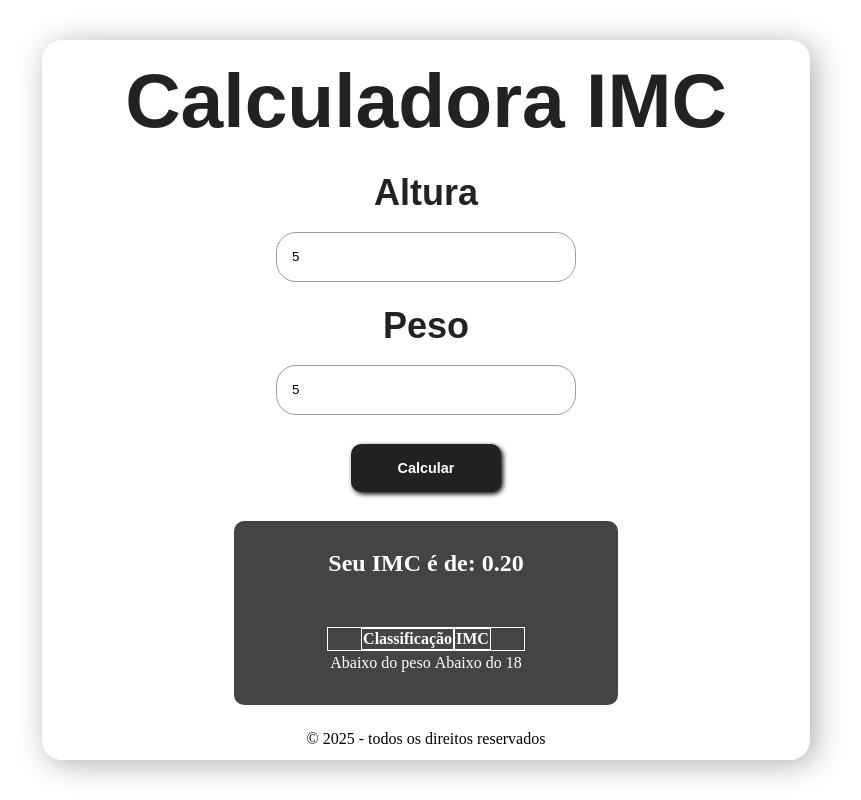
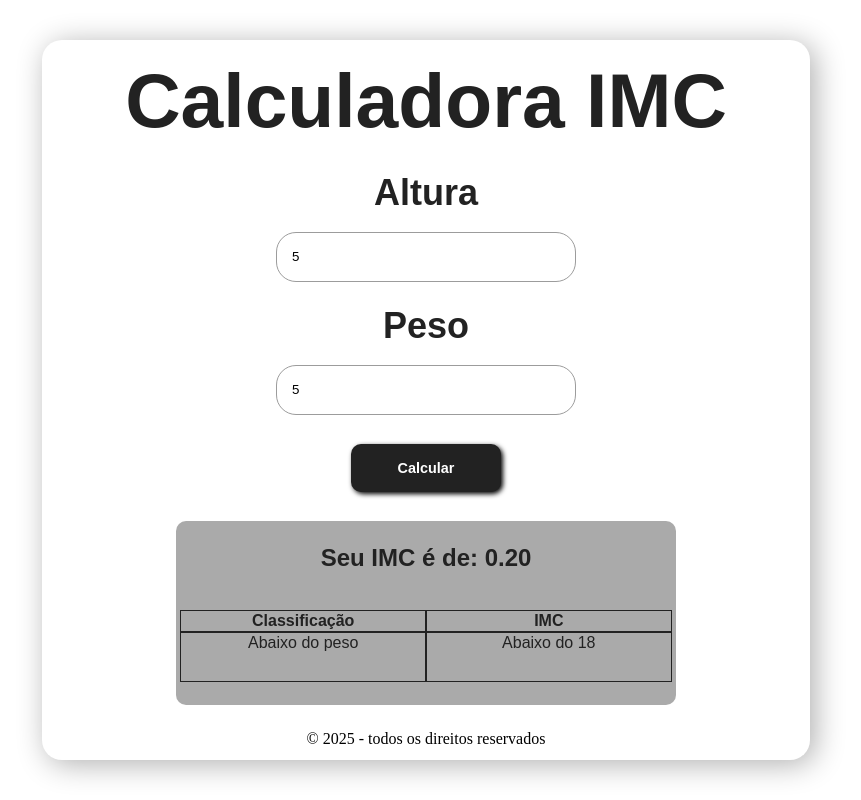
Before and after one commit to phsushi/cpCidade, a React (Vite) app: page / in a window 1280 px wide. Both pictures are taken after typing "5", "5" into the empty fields and a click on the button "Calcular". Shown: the whole page, without its empty margins (214-1075 px from the left). Built offline with nearby package versions, Linux system fonts and the light colour scheme.

Commit message:
Finalização da tabela de resultado

```diff
--- a/src/App.jsx
+++ b/src/App.jsx
@@ -40,7 +40,7 @@ function App() {
               id="altura"
               placeholder="Digite sua altura (exemplo:1.80)"
               value={altura}
-              min={0}
+
               onChange={(e)=>setAltura(parseFloat(e.target.value))}
             />
           </div>
@@ -53,7 +53,7 @@ function App() {
               id="peso"
               placeholder="Digite seu peso (exemplo:80)"
               value={peso}
-              min={0}
+
               onChange={(e)=>setPeso(parseFloat(e.target.value))}
             />
           </div>
--- a/src/css/global.css
+++ b/src/css/global.css
@@ -22,12 +22,12 @@ body{
 .container-resultado{
     display: flex;
     flex-direction: column;
-    width: 50%;
+    width: 65%;
     height: 23vh;
     justify-content: center;
     align-items: center;
     text-align: center;
-    background-color: #444444;
+    background-color: #aaaaaa;
     border-radius: 10px;
     padding: 4px;
 }
--- a/src/css/resultado.css
+++ b/src/css/resultado.css
@@ -1,14 +1,13 @@
 .tabela{
     display: flex;
+    width: 100%;
     flex-direction: column;
-    color: white;
+    color: #222;
+    font-family: Arial, Helvetica, sans-serif;
     align-items: center;
 }
 .tabelaHeader{
-    display: flex;
     width: 100%;
-    border: solid 1px;
-    justify-content: center;
 }
 
 .tabelaHeader tr {
@@ -19,3 +18,16 @@
     flex: 1;
     border: solid 1px;
 }
+.tabelaBody{
+    width: 100%;
+
+}
+.tabelaBody tr{
+    display: flex;
+}
+.tabelaBody tr td{
+    flex: 1;
+    border: solid 1px;
+    height: 50px;
+
+}
```
